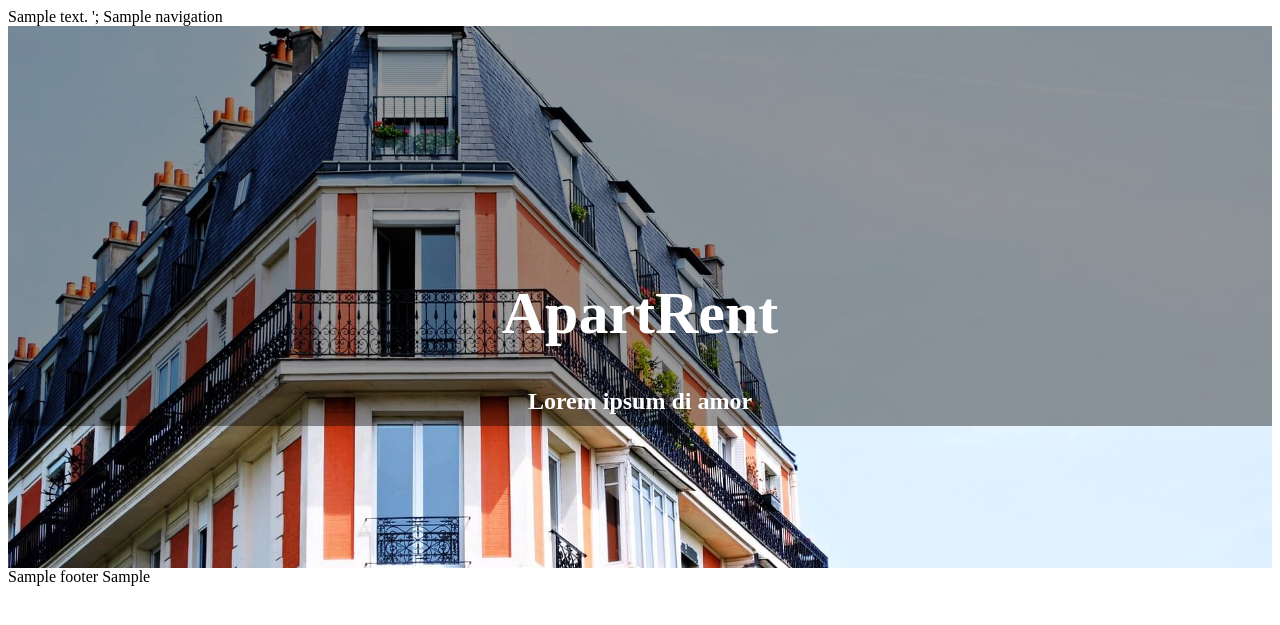
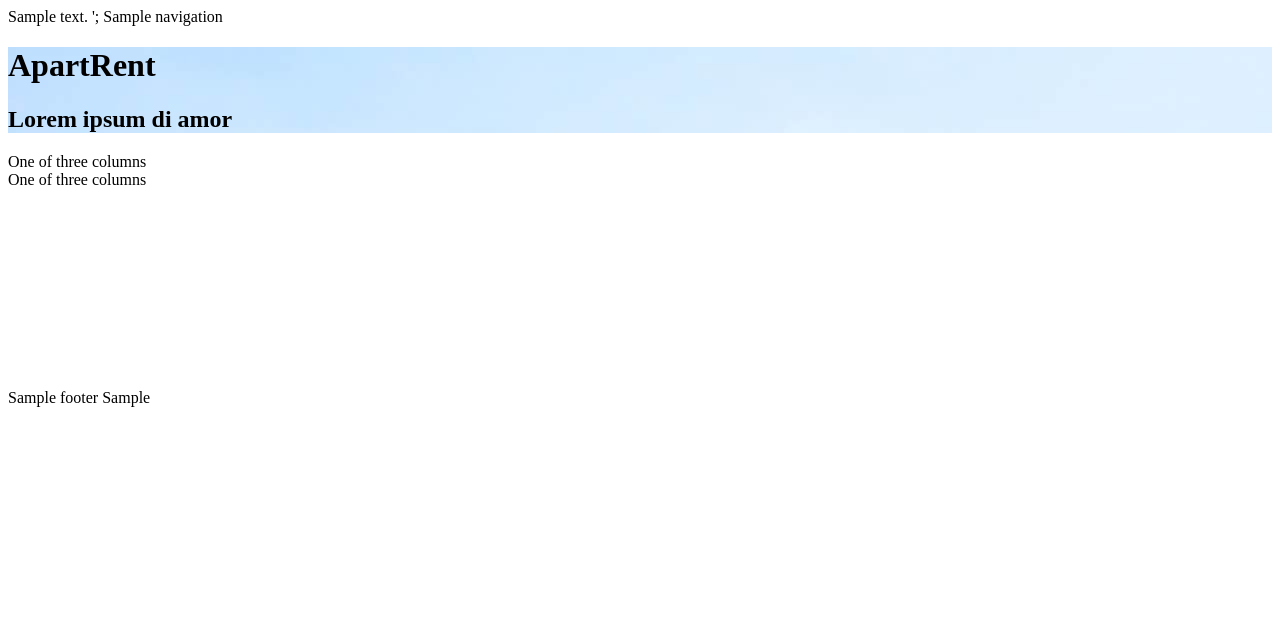
Before and after one commit to folkertleistra/DDWT18_final, a PHP site: template views/home.php in a window 1280 px wide. Shown: the top 625 px of the page. Run offline with PHP 8.4, Linux system fonts and the light colour scheme; the template is opened without the code that fills it: most values are stand-ins (such as "Sample title", 1, 10 or a date in 2020).

Commit message:
Made CSS of header universal

```diff
--- a/css/home.css
+++ b/css/home.css
@@ -1,85 +1,12 @@
 /* START: FULLWIDTH HEADER IMAGE */
-.jumbotron {
-    color: white;
-    background-image: url("/DDWT18_final/resources/home-header.jpg");
-    background-position: center;
-    background-repeat: no-repeat;
-    background-size: cover;
-    position: relative;
-}
-.home-jumbo:before {
-    content:"";
-    display: block;
-    position: absolute;
-    top: 0;
-    left: 0;
-    width: 100%;
-    background-color: rgba(0, 0, 0, .4);
-}
-@media screen and (min-width: 992px) {
-    .home-jumbo {
-        padding-top: 71px;
-        padding-bottom: 71px;
-    }
-    .jumbotron {
-        height: 500px;
-    }
-    .home-jumbo:before {
-        height: 500px;
-    }
-    .hero-container {
-        padding-top: 25px;
-    }
-}
-@media screen and (min-width: 768px) {
-    .home-jumbo {
-        padding-top: 71px;
-        padding-bottom: 71px;
-    }
-    .home-jumbo:before {
-        height: 400px;
-    }
-    .jumbotron {
-        height: 400px;
-    }
-    .hero-container {
-        padding-top: 40px;
-    }
-}
-@media screen and (max-width: 767px) {
-   .home-jumbo {
-        height: 250px;
-    }
-    .home-jumbo:before {
-        height: 250px;
-    }
-    .hero-text h1 {
-        font-size: 45px;
-    }
-    .hero-text h2 {
-        font-size: 25px;
-    }
-    .hero-container {
-        padding-top: 40px;
-    }
-}
-@media screen and (min-width: 768px) {
-    .hero-text h1 {
-        font-size: 60px;
-    }
-}
-
-.hero-container {
-    position: relative;
-    display: flex;
-    align-items: center;
-    justify-content: center;
-    height: 100%;
-}
-.hero-text {
-    text-align: center;
-}
-.hero-text h1 {
-    font-family: 'Vidaloka', serif;
+.jumbotron.home-jumbo {
+        background-image: url("/DDWT18_final/resources/home-header.jpg");
 }
 /* END: FULLWIDTH HEADER IMAGE */
+
+/* START: HOME BUTTON SECTION */
+.home-button-section {
+    background-color: #fff;
+    margin-bottom: 200px;
+}
+/* END: HOME BUTTON SECTION */
--- a/views/home.php
+++ b/views/home.php
@@ -20,6 +20,17 @@
             </div>
         </div>
 
+        <div class="container-fluid home-button-section">
+            <div class="row justify-content-center">
+                 <div class="col-3 home-btn-col">
+                  One of three columns
+                </div>
+                <div class="col-3 home-btn-col">
+                  One of three columns
+                </div>
+            </div>
+        </div>
+
         <!-- Footer -->
         <?= $footer ?>
 
--- a/views/rentable-rooms.php
+++ b/views/rentable-rooms.php
@@ -3,7 +3,7 @@
 <html lang="en">
     <head>
         <?= $head_upper_content ?>
-        <link rel="stylesheet" href="/DDWT18_final/css/home.css">';
+        <link rel="stylesheet" href="/DDWT18_final/css/rentable-rooms.css">';
         <title><?= $page_title ?></title>
     </head>
     <body>
@@ -12,7 +12,7 @@
 
         <!-- Content -->
 
-            <div class="jumbotron jumbotron-fluid home-jumbo">
+            <div class="jumbotron jumbotron-fluid rr-jumbo">
                 <div class="container hero-container">
                     <div class="hero-text">
                         <h1 class="display-4">ApartRent</h1>
```
Also changed, not shown: css/main.css (+87 -0 lines). Lines whose indentation alone changed are shown as unchanged.
